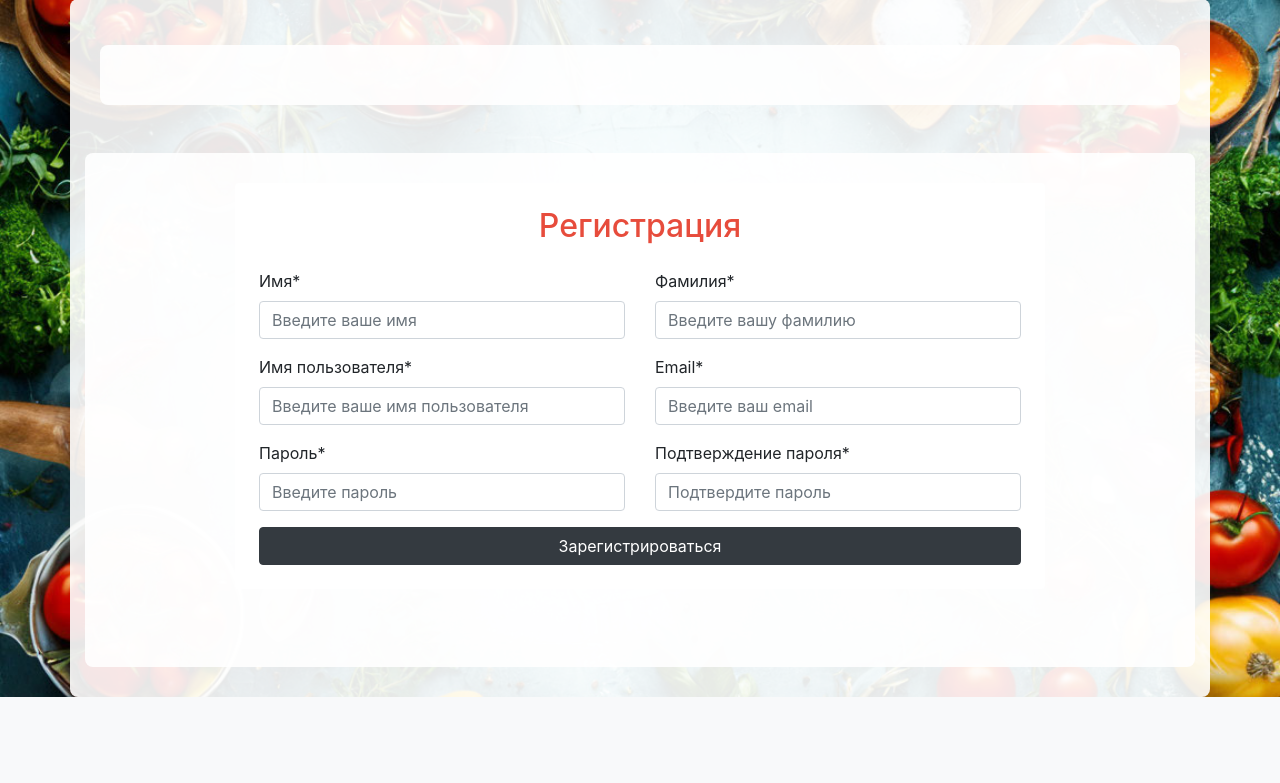
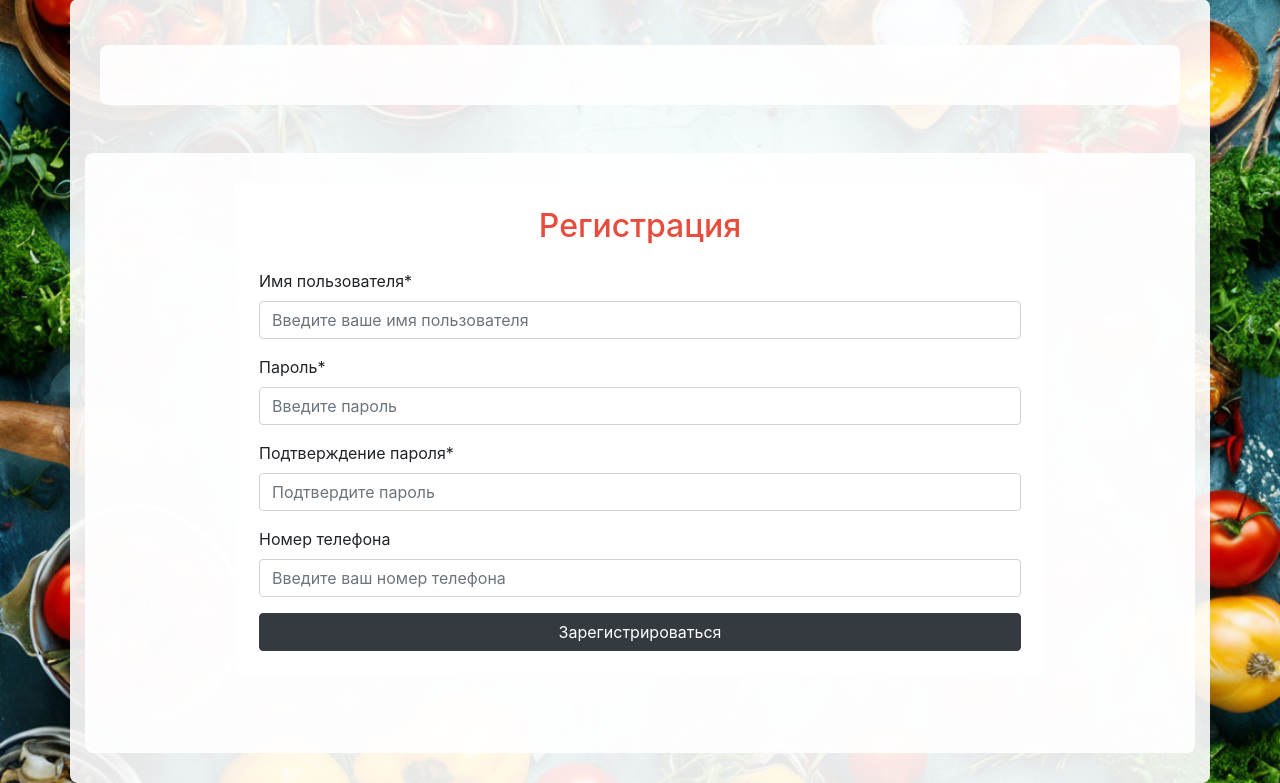
Before and after one commit to Andreytsvl/Recire, a Django app: page /user/registration/ in a window 1280 px wide. Shown: the part 107-890 px from the top of the page. Before the commit the page ends 804 px from the top, so only its background shows below. Run offline with Django 5.2, Linux system fonts and the light colour scheme; some libraries are stand-ins or nearby versions.

Commit message:
registration

```diff
--- a/rec/settings.py
+++ b/rec/settings.py
@@ -118,7 +118,10 @@ USE_TZ = True
 # Static files (CSS, JavaScript, Images)
 # https://docs.djangoproject.com/en/5.1/howto/static-files/
 
-STATIC_URL = 'static/'
+STATIC_URL = '/static/'
+STATICFILES_DIRS = [
+    BASE_DIR / "static",
+]
 
 # Default primary key field type
 # https://docs.djangoproject.com/en/5.1/ref/settings/#default-auto-field
--- a/recipes/templates/base.html
+++ b/recipes/templates/base.html
@@ -11,7 +11,7 @@
 
     <style>
         body {
-          background-image: static/deps/images/cat.jpg; /* Замените на ваш URL фона */
+
           background-repeat: no-repeat;
           background-attachment: fixed;
           background-position: center center;
--- a/user/forms.py
+++ b/user/forms.py
@@ -1,60 +1,62 @@
 from django import forms
-from django.contrib.auth.forms import AuthenticationForm # из коробки
-from django.contrib.auth.forms import UserCreationForm, UserChangeForm
-
+from django.contrib.auth.forms import AuthenticationForm, UserCreationForm, UserChangeForm
 from user.models import User
 
 
 class UserLoginForm(AuthenticationForm):
-
-
+    """Форма для входа пользователя."""
 
     class Meta:
         model = User
         fields = ['username', 'password']
 
-    username = forms.CharField()
-    password = forms.CharField()
+    def __init__(self, *args, **kwargs):
+        super(UserLoginForm, self).__init__(*args, **kwargs)
+        # Добавляем классы для стилизации полей (опционально)
+        self.fields['username'].widget.attrs.update({'class': 'form-control'})
+        self.fields['password'].widget.attrs.update({'class': 'form-control'})
 
 
 class UserRegistrationForm(UserCreationForm):
+    """Форма для регистрации пользователя."""
 
     class Meta:
         model = User
-        fields = (
+        fields = ('username', 'password1', 'password2', 'phone_number')
 
-            "first_name",
-            "last_name",
-            "username",
-            "email",
-            "password1",
-            "password2",
-        )
+    phone_number = forms.CharField(
+        label="Номер телефона",
+        required=False,
+        widget=forms.TextInput(attrs={'class': 'form-control'})
+    )
 
-
-    first_name = forms.CharField()
-    last_name = forms.CharField()
-    username = forms.CharField()
-    email = forms.CharField()
-    password1 = forms.CharField()
-    password2 = forms.CharField()
-
+    def __init__(self, *args, **kwargs):
+        super(UserRegistrationForm, self).__init__(*args, **kwargs)
+        # Добавляем классы для стилизации полей (опционально)
+        self.fields['username'].widget.attrs.update({'class': 'form-control'})
+        self.fields['password1'].widget.attrs.update({'class': 'form-control'})
+        self.fields['password2'].widget.attrs.update({'class': 'form-control'})
 
 
 class ProfileForm(UserChangeForm):
+    """Форма для редактирования профиля пользователя."""
+
     class Meta:
         model = User
-        fields = (
-            "image",
-            "first_name",
-            "last_name",
-            "username",
-            "email",
-            "phone_number",)
+        fields = ('image', 'phone_number')
 
-    image = forms.ImageField(required=False)
-    first_name = forms.CharField()
-    last_name = forms.CharField()
-    username = forms.CharField()
-    email = forms.CharField()
-    phone_number=forms.CharField()
+    image = forms.ImageField(
+        label="Аватар",
+        required=False,
+        widget=forms.FileInput(attrs={'class': 'form-control-file'})
+    )
+    phone_number = forms.CharField(
+        label="Номер телефона",
+        required=False,
+        widget=forms.TextInput(attrs={'class': 'form-control'})
+    )
+
+    def __init__(self, *args, **kwargs):
+        super(ProfileForm, self).__init__(*args, **kwargs)
+        # Убираем ненужные поля, которые не нужны в профиле
+        self.fields.pop('password')  # Убираем поле пароля
--- a/user/templates/user/registration.html
+++ b/user/templates/user/registration.html
@@ -10,80 +10,55 @@
 
                 <form action="{% url 'user:registration' %}" method="post">
                     {% csrf_token %}
-<!--                    {{ form.as_p }}-->
-                    <div class="row">
-                        <div class="col-md-6 mb-3">
 
-                            <label for="id_first_name" class="form-label">Имя*</label>
-                            <input type="text" class="form-control" id="id_first_name"
-                                value="{% if form.first_name.value %}{{ form.first_name.value }}{% endif %}"
-                                name="first_name"
-                                placeholder="Введите ваше имя" required>
-                                {% if form.first_name.errors %}
-                                    <div class="alert alert-danger alert-dismissible fade show">{{form.first_name.errors}}</div>
+                    <!-- Имя пользователя -->
+                    <div class="mb-3">
+                        <label for="{{ form.username.id_for_label }}" class="form-label">Имя пользователя*</label>
+                        <input type="text" class="form-control" id="{{ form.username.id_for_label }}"
+                               name="{{ form.username.name }}"
+                               placeholder="Введите ваше имя пользователя" required>
+                        {% if form.username.errors %}
+                            <div class="alert alert-danger alert-dismissible fade show">{{ form.username.errors }}</div>
                         {% endif %}
                     </div>
-                        <div class="col-md-6 mb-3">
 
-                            <label for="id_last_name" class="form-label">Фамилия*</label>
-                            <input type="text" class="form-control" id="id_last_name"
-                                value="{% if form.last_name.value %}{{ form.last_name.value }}{% endif %}"
-                                name="last_name"
-                                placeholder="Введите вашу фамилию" required>
-                                {% if form.last_name.errors %}
-                                    <div class="alert alert-danger alert-dismissible fade show">{{form.last_name.errors}}</div>
+                    <!-- Пароль -->
+                    <div class="mb-3">
+                        <label for="{{ form.password1.id_for_label }}" class="form-label">Пароль*</label>
+                        <input type="password" class="form-control" id="{{ form.password1.id_for_label }}"
+                               name="{{ form.password1.name }}"
+                               placeholder="Введите пароль" required>
+                        {% if form.password1.errors %}
+                            <div class="alert alert-danger alert-dismissible fade show">{{ form.password1.errors }}</div>
                         {% endif %}
                     </div>
-                        <div class="col-md-6 mb-3">
 
-                            <label for="id_username" class="form-label">Имя пользователя*</label>
-                            <input type="text" class="form-control" id="id_username"
-                                value="{% if form.username.value %}{{ form.username.value }}{% endif %}"
-                                name="username"
-                                placeholder="Введите ваше имя пользователя" required>
-                                {% if form.username.errors %}
-                                    <div class="alert alert-danger alert-dismissible fade show">{{form.username.errors}}</div>
+                    <!-- Подтверждение пароля -->
+                    <div class="mb-3">
+                        <label for="{{ form.password2.id_for_label }}" class="form-label">Подтверждение пароля*</label>
+                        <input type="password" class="form-control" id="{{ form.password2.id_for_label }}"
+                               name="{{ form.password2.name }}"
+                               placeholder="Подтвердите пароль" required>
+                        {% if form.password2.errors %}
+                            <div class="alert alert-danger alert-dismissible fade show">{{ form.password2.errors }}</div>
                         {% endif %}
                     </div>
-                        <div class="col-md-6 mb-3">
 
-                            <label for="id_email" class="form-label">Email*</label>
-                            <input type="email" class="form-control" id="id_email"
-                                value="{% if form.email.value %}{{ form.email.value }}{% endif %}"
-                                name="email"
-                                placeholder="Введите ваш email" required>
-                                {% if form.email.errors %}
-                                    <div class="alert alert-danger alert-dismissible fade show">{{form.email.errors}}</div>
+                    <!-- Номер телефона -->
+                    <div class="mb-3">
+                        <label for="{{ form.phone_number.id_for_label }}" class="form-label">Номер телефона</label>
+                        <input type="text" class="form-control" id="{{ form.phone_number.id_for_label }}"
+                               name="{{ form.phone_number.name }}"
+                               placeholder="Введите ваш номер телефона" {% if form.phone_number.value %}value="{{ form.phone_number.value }}"{% endif %}>
+                        {% if form.phone_number.errors %}
+                            <div class="alert alert-danger alert-dismissible fade show">{{ form.phone_number.errors }}</div>
                         {% endif %}
                     </div>
-                        <div class="col-md-6 mb-3">
 
-                            <label for="id_password1" class="form-label">Пароль*</label>
-                            <input type="password" class="form-control" id="id_password1"
-                                value="{% if form.password1.value %}{{ form.password1.value }}{% endif %}"
-                                name="password1"
-                                placeholder="Введите пароль" required>
-                                {% if form.password1.errors %}
-                                    <div class="alert alert-danger alert-dismissible fade show">{{form.password1.errors}}</div>
-                                {% endif %}
-                        </div>
-                        <div class="col-md-6 mb-3">
-
-                            <label for="id_password2" class="form-label">Подтверждение пароля*</label>
-                            <input type="password" class="form-control" id="id_password2"
-                                value="{% if form.password2.value %}{{ form.password2.value }}{% endif %}"
-                                name="password2"
-                                placeholder="Подтвердите пароль" required>
-                                {% if form.password2.errors %}
-                                    <div class="alert alert-danger alert-dismissible fade show">{{form.password2.errors}}</div>
-                                {% endif %}
-                        </div>
-                    </div>
-                    <button type="submit"
-                            class="btn btn-dark btn-block">Зарегистрироваться</button>
+                    <button type="submit" class="btn btn-dark btn-block">Зарегистрироваться</button>
                 </form>
             </div>
         </div>
     </div>
 </div>
-{% endblock  %}
+{% endblock %}
--- a/user/views.py
+++ b/user/views.py
@@ -3,7 +3,7 @@ from django.http import HttpResponseRedirect
 from django.shortcuts import render, redirect
 from django.urls import reverse
 from django.contrib.auth.decorators import login_required
-from django.db.models import Prefetch
+#from django.db.models import Prefetch
 
 from user.forms import UserLoginForm, UserRegistrationForm, ProfileForm
 
```
Also changed, not shown: user/templates/user/login.html (+20 -8 lines), user/templates/user/profile.html (+18 -43 lines). Lines whose indentation alone changed are shown as unchanged.
